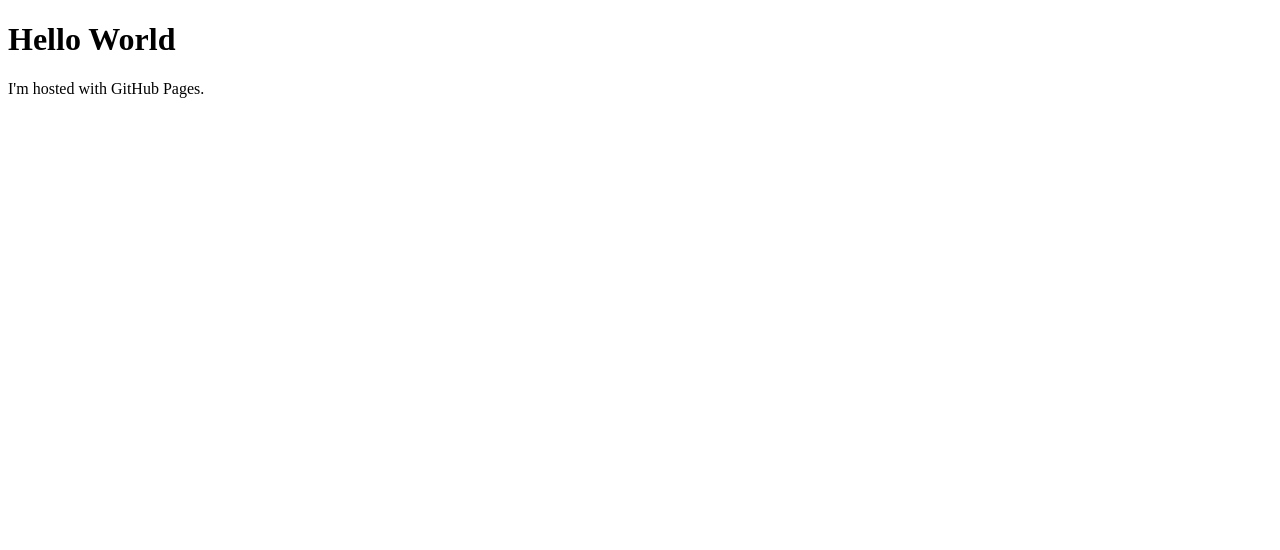
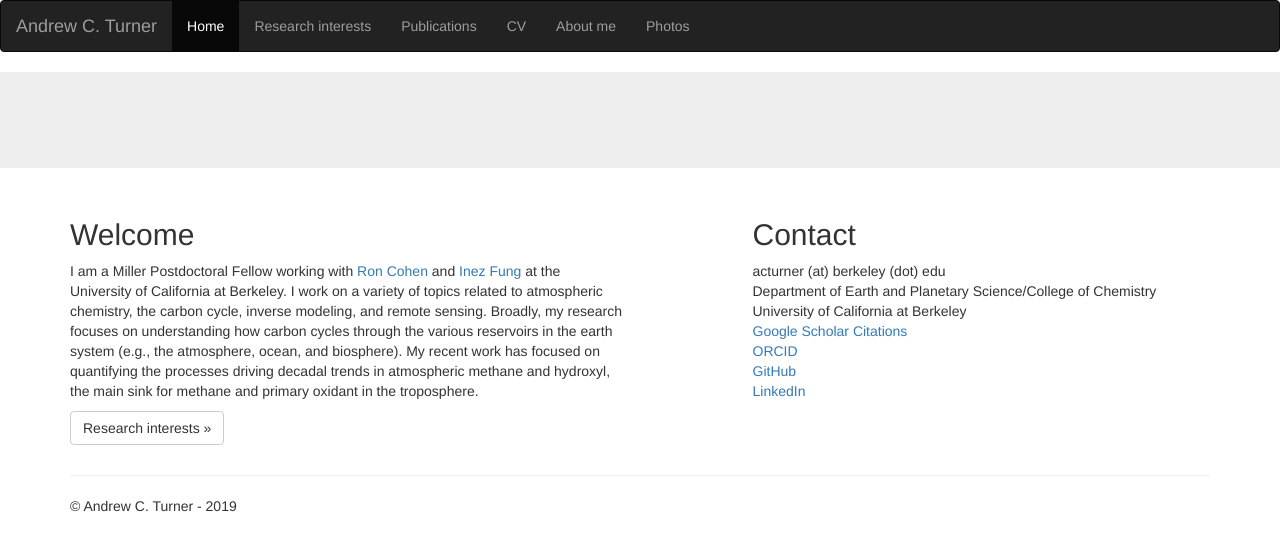
Before and after one commit to andrewcturner/andrewcturner.github.io, a plain HTML site: page index.html in a window 1280 px wide. Drawn offline with nearby package versions, Linux system fonts and the light colour scheme.

Commit message:
Update index.html

```diff
--- a/index.html
+++ b/index.html
@@ -1,7 +1,98 @@
-<!DOCTYPE html>
-<html>
-<body>
-<h1>Hello World</h1>
-<p>I'm hosted with GitHub Pages.</p>
-</body>
-</html>
+<html lang="en"><head>
+    <meta charset="utf-8">
+    <meta http-equiv="X-UA-Compatible" content="IE=edge">
+    <meta name="viewport" content="width=device-width, initial-scale=.37">
+    <meta name="description" content="">
+    <meta name="author" content="">
+    <link rel="icon" href="ajt_site/images/logo.ico">
+
+    <title>Andrew C. Turner</title>
+
+    <!-- Bootstrap core CSS -->
+    <link href="./bootstrap-3.3.2-dist/css/bootstrap.min.css" rel="stylesheet">
+
+
+    <!-- Custom styles for this template -->
+    <link href="jumbotron.css" rel="stylesheet">
+	<link href="./bootstrap-3.3.2-dist/css/homestyle.css" rel="stylesheet">
+
+    <!-- HTML5 shim and Respond.js for IE8 support of HTML5 elements and media queries -->
+    <!--[if lt IE 9]>
+      <script src="https://oss.maxcdn.com/html5shiv/3.7.2/html5shiv.min.js"></script>
+      <script src="https://oss.maxcdn.com/respond/1.4.2/respond.min.js"></script>
+    <![endif]-->
+
+  </head>
+  <body>
+
+
+    <!-- Nav bar -->
+    <div class="navbar navbar-inverse">
+      <div class="container-fluid">
+        <div class="navbar-header">
+          <a class="navbar-brand" href="index.html">Andrew C. Turner</a>
+        </div>
+        <div>
+          <ul class="nav navbar-nav">
+            <li class="active"><a href="index.html">Home</a></li>
+            <li><a href="research.html">Research interests</a></li>
+            <li><a href="publications.html">Publications</a></li>
+            <li><a style="text-decoration:none" href="ajt_site/other/turnerCV.pdf" target="_blank">CV</a></li>
+            <li><a href="aboutme.html">About me</a></li>
+            <li><a href="photos.html">Photos</a></li>
+          </ul>
+        </div>
+      </div>
+    </div>
+
+
+    <!-- Main header image -->
+    <div class="jumbotron"></div>
+
+
+    <!-- Container -->
+    <div class="container">
+      <div class="row">
+        <div class="col-md-6">
+        	<h2>Welcome</h2>
+          <p> I am a Miller Postdoctoral Fellow working with <a href="http://cohen.cchem.berkeley.edu/" target="_blank">Ron Cohen</a> and <a href="http://www.atmos.berkeley.edu/~inez/" target="_blank">Inez Fung</a> at the University of California at Berkeley.  I work on a variety of topics related to atmospheric chemistry, the carbon cycle, inverse modeling, and remote sensing.  Broadly, my research focuses on understanding how carbon cycles through the various reservoirs in the earth system (e.g., the atmosphere, ocean, and biosphere).  My recent work has focused on quantifying the processes driving decadal trends in atmospheric methane and hydroxyl, the main sink for methane and primary oxidant in the troposphere.</p>
+          <p><a class="btn btn-default" href="research.html" role="button">Research interests »</a></p>
+        </div>
+        <div class="col-md-1">
+        </div>
+        <div class="col-md-5">
+          <h2>Contact</h2>
+          <p>
+            acturner (at) berkeley (dot) edu<br>
+            Department of Earth and Planetary Science/College of Chemistry<br>
+            University of California at Berkeley<br>
+            <a href="https://scholar.google.com/citations?user=tfmVgv0AAAAJ" target="_blank"> Google Scholar Citations</a><br>
+            <a href="https://orcid.org/0000-0003-1406-7372" target="_blank"> ORCID</a><br>
+            <a href="https://github.com/alexjturner" target="_blank"> GitHub</a><br>
+            <a href="https://www.linkedin.com/in/alex-turner-a4487a44" target="_blank">LinkedIn</a><br>
+          </p>
+
+        </div>
+      </div>
+
+      <hr>
+
+
+      <!-- Footer -->
+      <footer>
+        <p>© Andrew C. Turner - 2019</p>
+      </footer>
+    </div> <!-- /container -->
+
+
+    <!-- Bootstrap core JavaScript
+    ================================================== -->
+    <!-- Placed at the end of the document so the pages load faster -->
+    <script src="https://ajax.googleapis.com/ajax/libs/jquery/1.11.2/jquery.min.js"></script>
+    <script src="../../dist/js/bootstrap.min.js"></script>
+    <!-- IE10 viewport hack for Surface/desktop Windows 8 bug -->
+    <script src="../../assets/js/ie10-viewport-bug-workaround.js"></script>
+
+
+
+</body></html>
```
